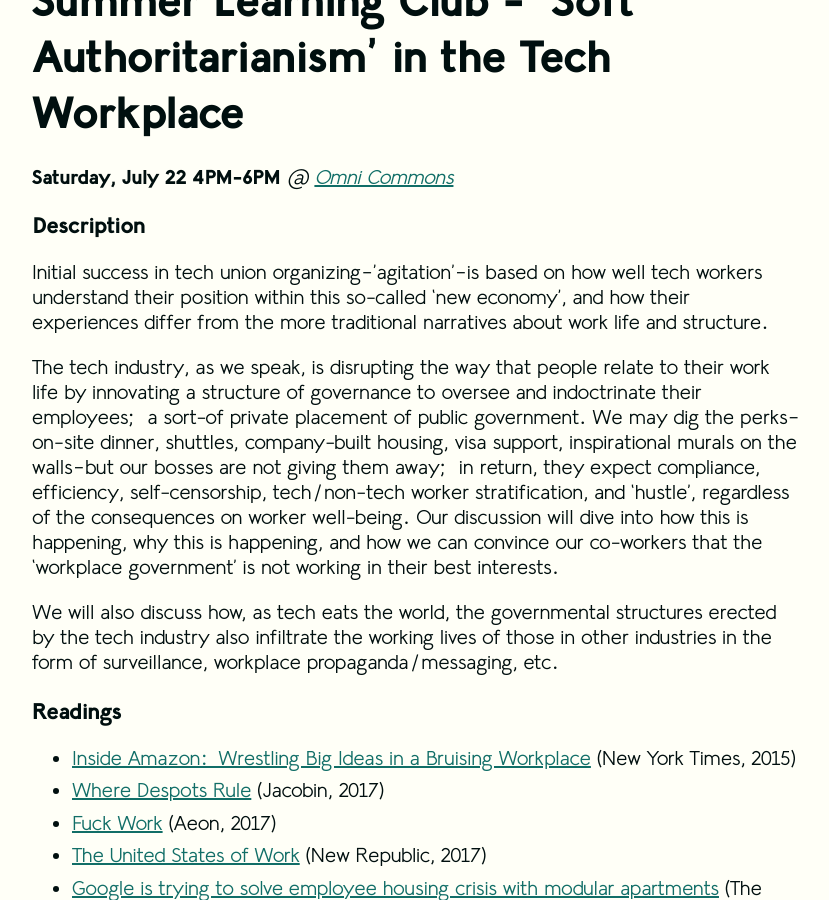
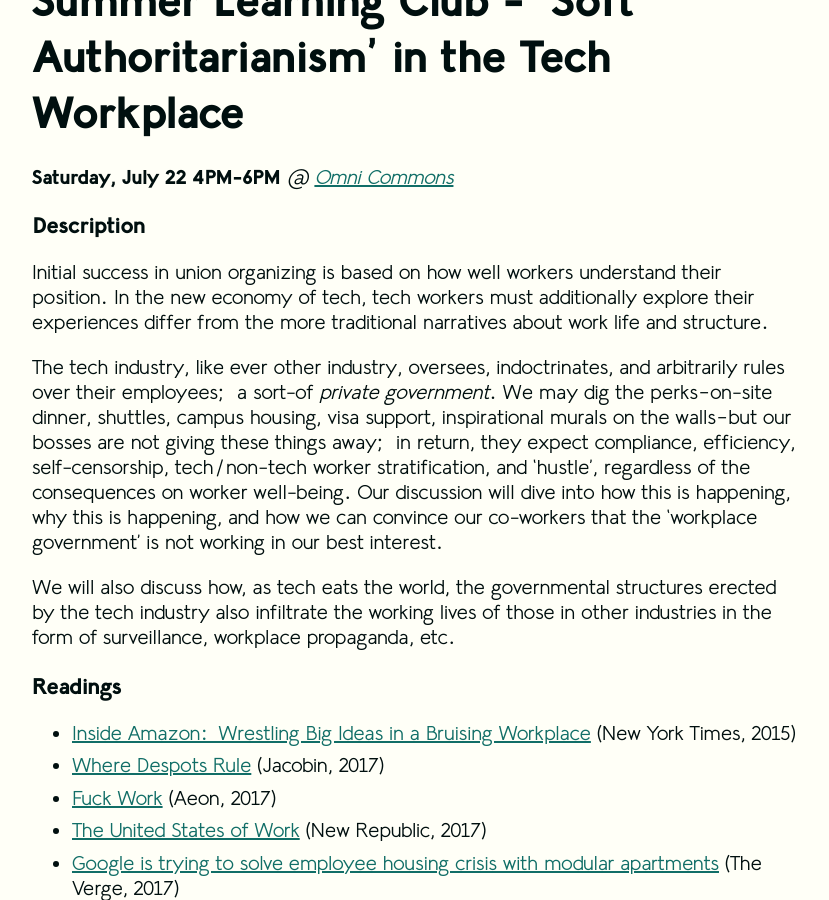
Before and after one commit to techworkersco/twc-site, a Jekyll site: the page built from learning-club-2.md, in a window 1280 px wide and 900 px high, scrolled down 380 px. Shown: the whole window, without its empty margins (224-1053 px from the left). Built offline with Jekyll 4.4.1, drawn with Linux system fonts in a browser that asks for light colours.

Commit message:
change content for tech inquiry and tech authoritarianism

```diff
--- a/learning-club-2.md
+++ b/learning-club-2.md
@@ -11,11 +11,11 @@
 
 ### Description
 
-Initial success in tech union organizing–’agitation’–is based on how well tech workers understand their position within this so-called ‘new economy’, and how their experiences differ from the more traditional narratives about work life and structure.
+Initial success in union organizing is based on how well workers understand their position. In the new economy of tech, tech workers must additionally explore their experiences differ from the more traditional narratives about work life and structure.
 
-The tech industry, as we speak, is disrupting the way that people relate to their work life by innovating a structure of governance to oversee and indoctrinate their employees; a sort-of private placement of public government. We may dig the perks–on-site dinner, shuttles, company-built housing, visa support, inspirational murals on the walls–but our bosses are not giving them away; in return, they expect compliance, efficiency, self-censorship, tech/non-tech worker stratification, and ‘hustle’, regardless of the consequences on worker well-being. Our discussion will dive into how this is happening, why this is happening, and how we can convince our co-workers that the ‘workplace government’ is not working in their best interests.
+The tech industry, like ever other industry, oversees, indoctrinates, and arbitrarily rules over their employees; a sort-of *private government*. We may dig the perks–on-site dinner, shuttles, campus housing, visa support, inspirational murals on the walls–but our bosses are not giving these things away; in return, they expect compliance, efficiency, self-censorship, tech/non-tech worker stratification, and ‘hustle’, regardless of the consequences on worker well-being. Our discussion will dive into how this is happening, why this is happening, and how we can convince our co-workers that the ‘workplace government’ is not working in our best interest.
 
-We will also discuss how, as tech eats the world, the governmental structures erected by the tech industry also infiltrate the working lives of those in other industries in the form of surveillance, workplace propaganda/messaging, etc.
+We will also discuss how, as tech eats the world, the governmental structures erected by the tech industry also infiltrate the working lives of those in other industries in the form of surveillance, workplace propaganda, etc.
 
 
 ### Readings
```
Also changed, not shown: learning-club-1.md (+2 -2 lines).
